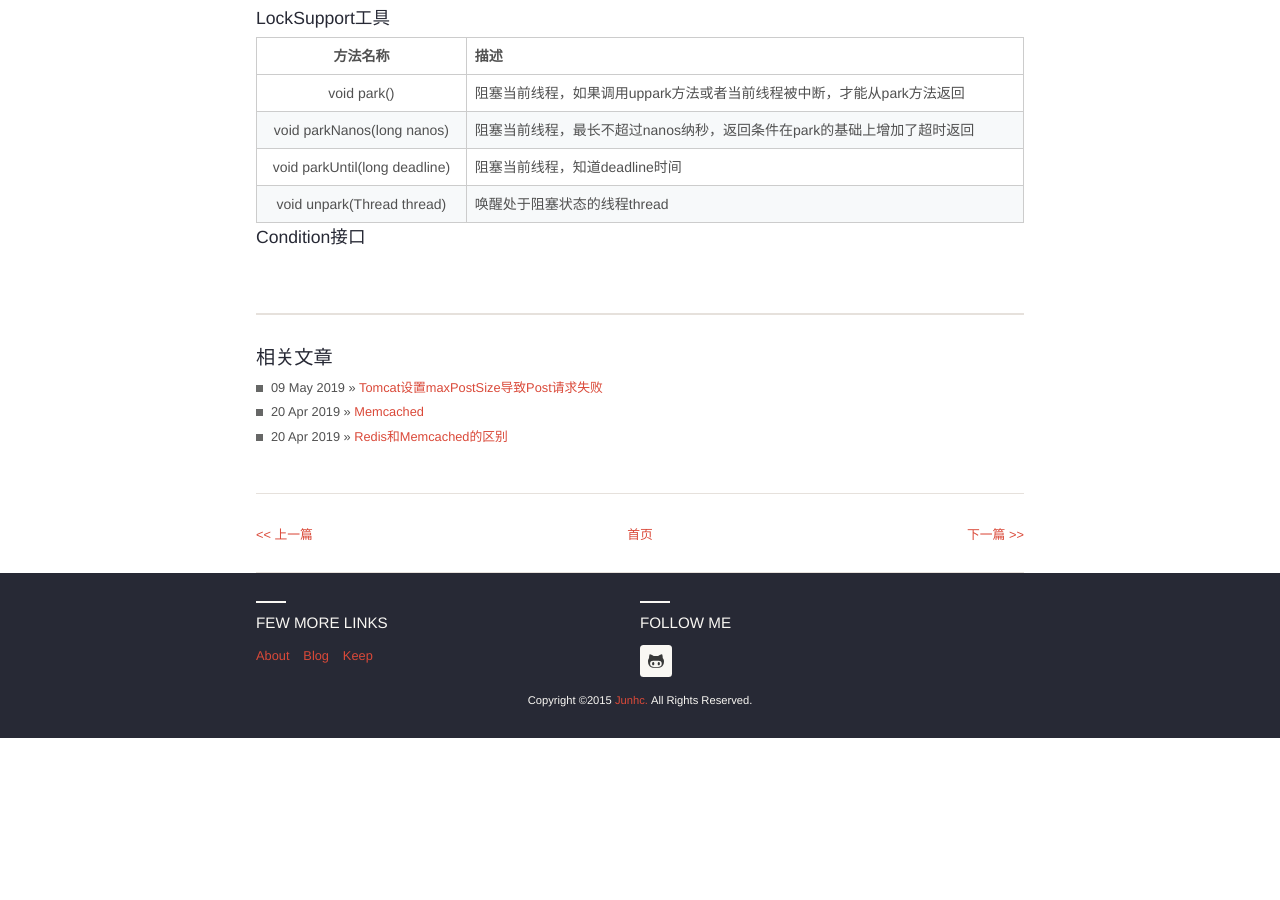
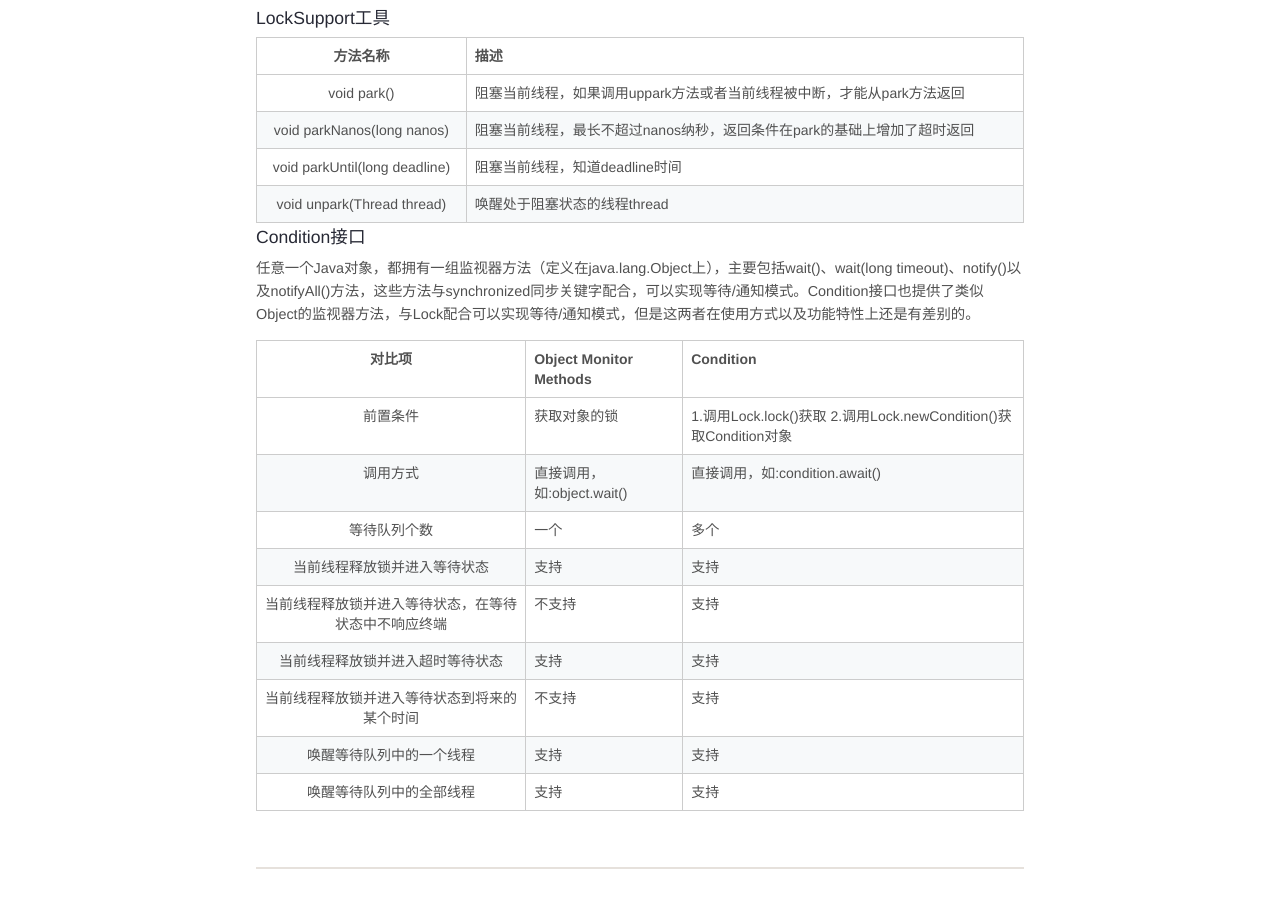
Before and after one commit to junhc/junhc.github.io, a Jekyll site: the page built from _posts/2019-04-02-LockSupport工具与Condition接口.md, in a window 1280 px wide and 900 px high, scrolled down 324 px. Built offline with Jekyll 4.4.1, drawn with Linux system fonts in a browser that asks for light colours; Markdown is read by kramdown in place of the engine named in the settings; before the commit the page ends 1062 px from its top, so only the background shows below that.

Commit message:
Update keep.html

```diff
--- a/_posts/2019-04-02-LockSupport工具与Condition接口.md
+++ b/_posts/2019-04-02-LockSupport工具与Condition接口.md
@@ -19,3 +19,17 @@ permalink: /locksupport_and_condition
 |void unpark(Thread thread)|唤醒处于阻塞状态的线程thread|
 
 ##### Condition接口
+
+任意一个Java对象，都拥有一组监视器方法（定义在java.lang.Object上），主要包括wait()、wait(long timeout)、notify()以及notifyAll()方法，这些方法与synchronized同步关键字配合，可以实现等待/通知模式。Condition接口也提供了类似Object的监视器方法，与Lock配合可以实现等待/通知模式，但是这两者在使用方式以及功能特性上还是有差别的。
+
+|对比项|Object Monitor Methods|Condition|
+|:--:|:--|:--|
+|前置条件|获取对象的锁|1.调用Lock.lock()获取  2.调用Lock.newCondition()获取Condition对象|
+|调用方式|直接调用，如:object.wait()|直接调用，如:condition.await()|
+|等待队列个数|一个|多个|
+|当前线程释放锁并进入等待状态|支持|支持|
+|当前线程释放锁并进入等待状态，在等待状态中不响应终端|不支持|支持|
+|当前线程释放锁并进入超时等待状态|支持|支持|
+|当前线程释放锁并进入等待状态到将来的某个时间|不支持|支持|
+|唤醒等待队列中的一个线程|支持|支持|
+|唤醒等待队列中的全部线程|支持|支持|
--- a/keep.html
+++ b/keep.html
@@ -339,6 +339,12 @@ permalink: keep
 							color: '#EE8262'
             },
 						{
+							title: '宠妻狂魔',
+							description: '1. 爱你在行动上，你想出去玩，我来给你做攻略\n2. 生活需要仪式感\n3. 哪有什么私房钱，我的钱就是你的钱\n4. 允许你，永远长不大',
+							start: '2019-03-23',
+							color: '#BA55D3'
+						}
+						{
 							title: '体重: 73.7KG',
 							description: '还差得远呢',
 							start: '2019-03-26',
```
